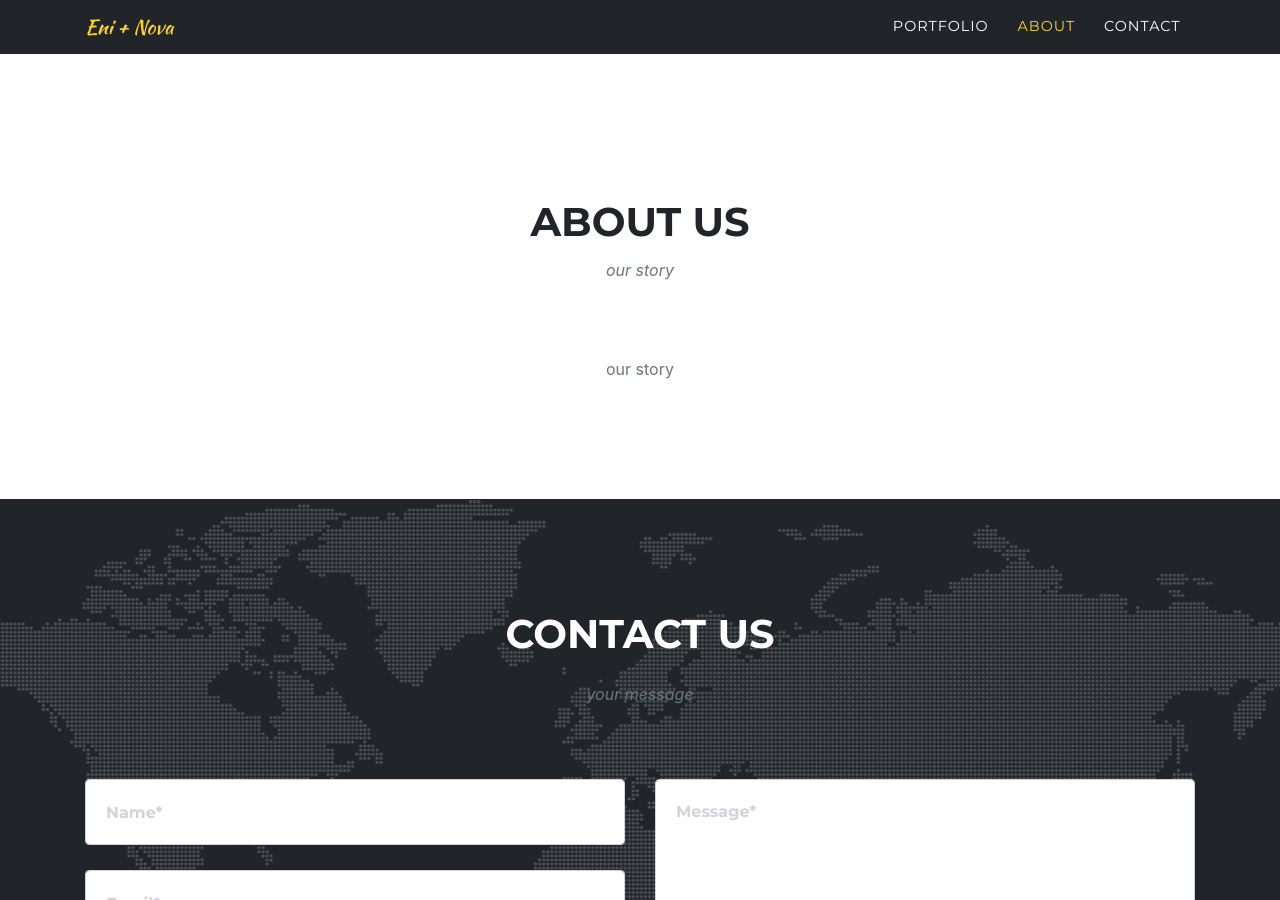
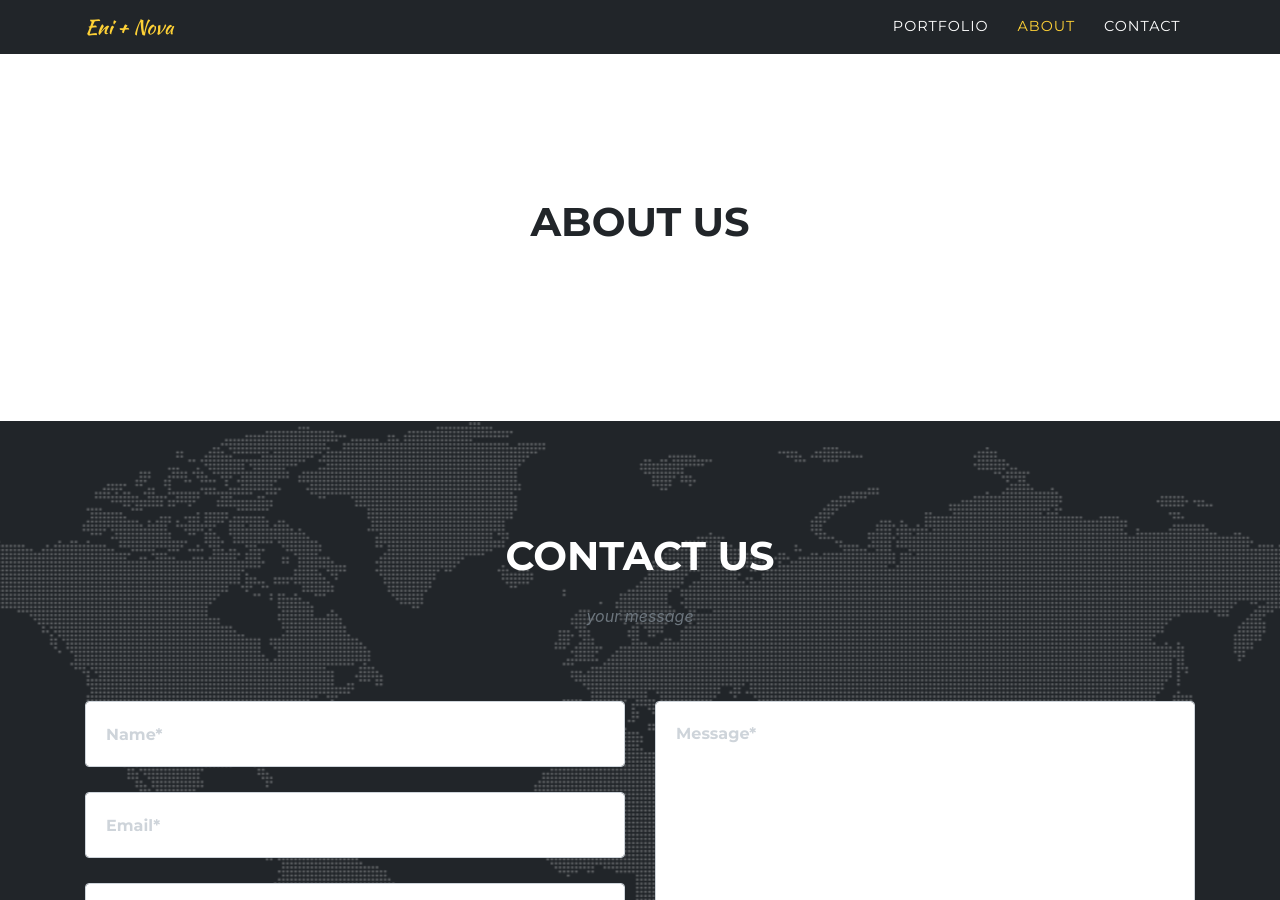
Before and after one commit to deareni/deareni.github.io, a Jekyll site: the page built from index.md, in a window 1280 px wide and 900 px high, scrolled down 3376 px. Built offline with Jekyll 4.4.1, drawn with Linux system fonts in a browser that asks for light colours; some web fonts are replaced.

Commit message:
Update sitetext.yml
deactivated the text "our story"

```diff
--- a/_data/sitetext.yml
+++ b/_data/sitetext.yml
@@ -70,7 +70,7 @@ en: &DEFAULT_EN
 
   about:
     title: "About Us"
-    text: "our story"
+    text: #"our story"
     section: about
 
   clients:
```
